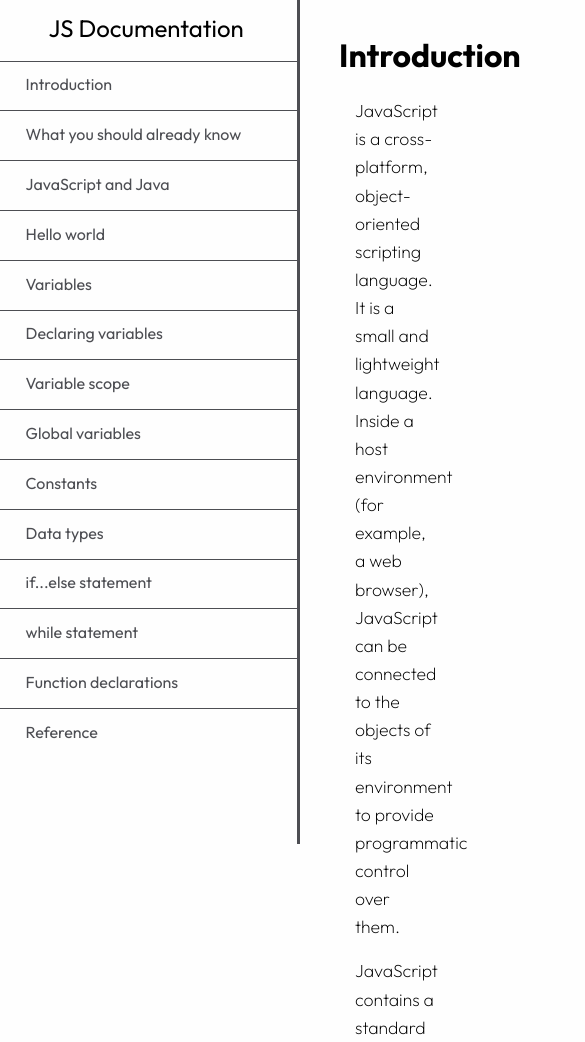
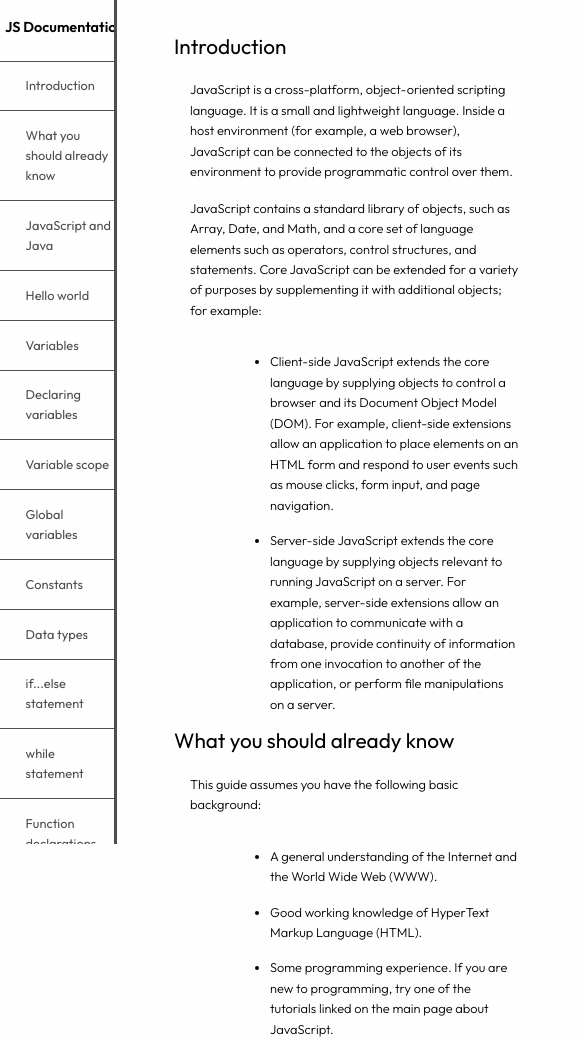
Before and after one commit to spampamfam/technical-documentation-page, a plain HTML site: page index.html in a window 390 px wide. Shown: the top 1042 px of the page, 585 px wide, since content can reach past the window. Drawn offline with nearby package versions, Linux system fonts and the light colour scheme.

Commit message:
yarab nekhlas

```diff
--- a/styles.css
+++ b/styles.css
@@ -6,12 +6,37 @@
   scroll-behavior: smooth;
   font-family: outfit, sans-serif;
 }
-@media (max-width: 1242px) {
+@media (max-width: 1245px) {
   .nav-container {
-    min-width: 250px;
-    width: 50px;
+    width: 30% !important;
+  }
+
+  .nav-container nav ul a {
+    font-size: 0.8rem !important;
+  }
+
+  .nav-container header {
+    font-size: 0.9rem !important;
+    padding: 5px 0 0 5px !important;
+    font-weight: 600 !important;
+  }
+
+  .main-container {
+    width: 100% !important;
+    margin-left: 150px !important;
+  }
+
+  .main-section {
+    font-size: 0.8rem !important;
+    font-weight: 300 !important;
+  }
+
+  section > header > :is(h3, h2) {
+    font-size: 1.3rem !important;
+    font-weight: 400 !important;
   }
 }
+
 .container {
   display: flex;
   width: 100%;
```
Also changed, not shown: index.html (+1 -0 lines).
